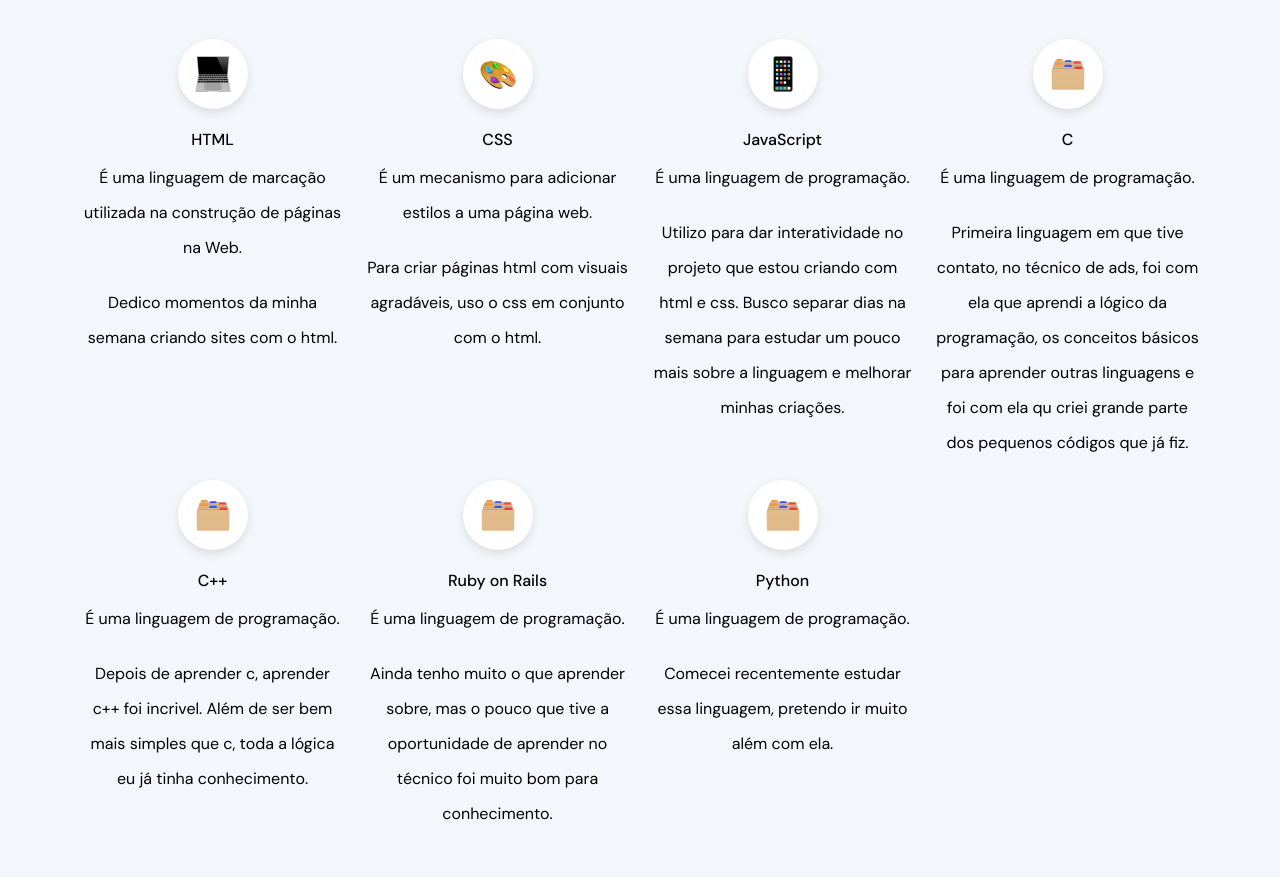
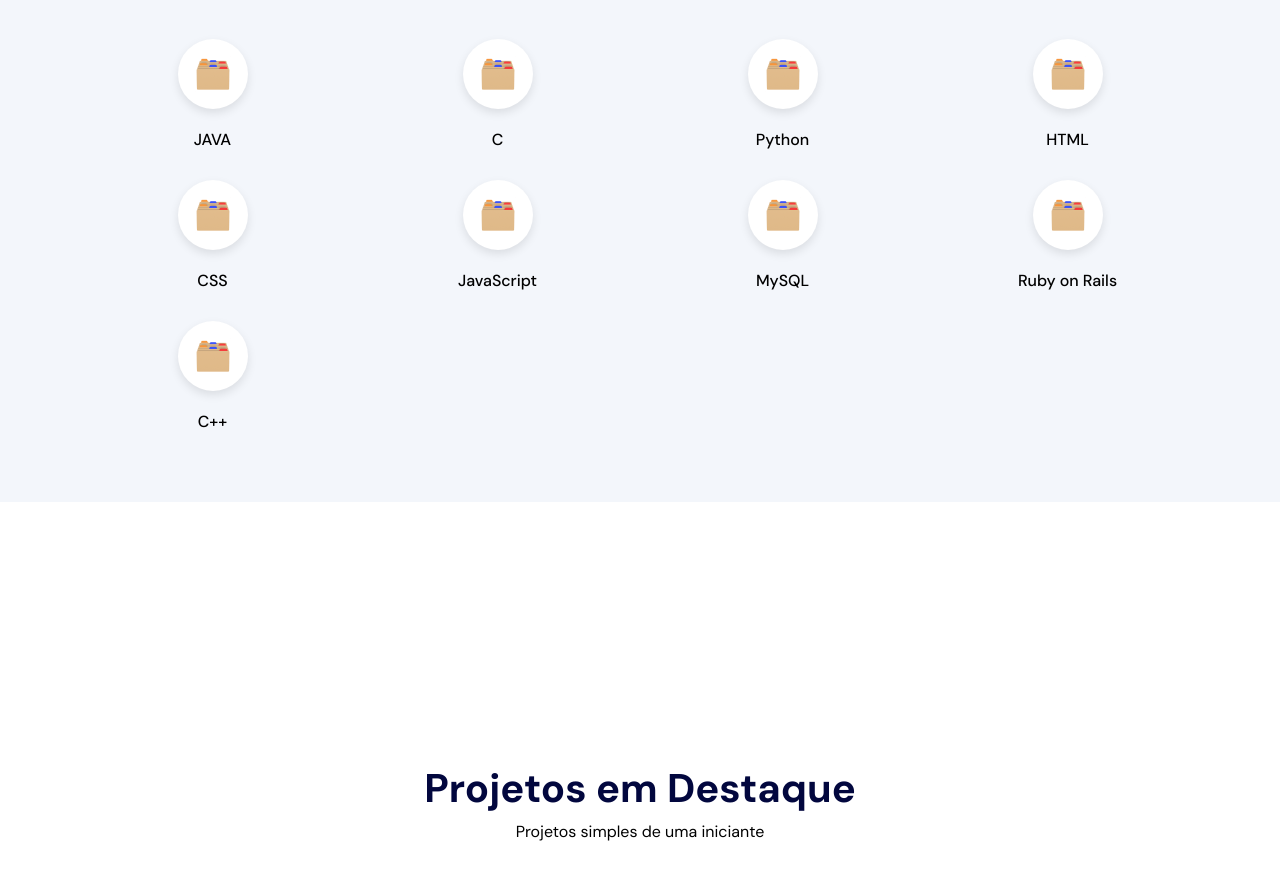
Before and after one commit to Laiz03/Portfolio, a plain HTML site: page index.html in a window 1280 px wide. Shown: the part 1920-2797 px from the top of the page. Drawn offline with Linux system fonts and the light colour scheme.

Commit message:
Update index.html

```diff
--- a/index.html
+++ b/index.html
@@ -47,7 +47,7 @@
     <header id="header" class="max-width">
         <div class="header_left">
             <h1  style=" font-size:5rem;">Olá! Sou Laiz Nascimento Desenvolvedora</h1>
-            <p>Estudante do Curso tecnólogo de Análise e Desenvolvimento de Sistemas  </p>
+            <p>Estudante do Curso tecnólogo em Análise e Desenvolvimento de Sistemas  </p>
             <a href="#about" class="btn btn-primary">Saiba Mais!</a>
         </div>
         <div class="header_rigth">
@@ -75,12 +75,11 @@
             </h3>
             <p>
                 Olá, eu sou Laiz Nascimento, uma graduanda em ADS apaixonada por tecnologia
-              e aprendizados novos. Estou no 2° período na faculdade, mas tenho um técnico
-              completo em análise e desenvolvimento de sistemas e cada dia busco conhecer
-              mais sobre a área e sobre as diversas linguagens.
+              e aprendizados novos. Estou no 3° período na faculdade, atualmente adquirindo conhecimentos em Java. Tenho um técnico
+              completo em análise e desenvolvimento de sistemas, onde tive o primeiro contato com a lógica da programação.
             </p>
             <p>
-                Estou atualmente aprendendo python e tenho como objetivos ingressar na
+                Tenho como objetivos ingressar na
               área e encontrar soluções inovadoras e criativas para os problemas que
               surgirem.
             </p>
@@ -97,93 +96,56 @@
         <ul>
           <li class="skills__item">
             <div class="image-container">
-              <img src="assets/notebook.png" alt="Desenvolvimento Web" />
+              <img src="assets/files.png" alt="Desenvolvimento Web" />
             </div>
-            <h3>HTML</h3>
-            <p>
-              É uma linguagem de marcação utilizada na construção de páginas na Web.
-            </p>
-            <p>
-              Dedico momentos da minha semana criando sites com o html.
-            </p>
+            <h3>JAVA</h3>
           </li>
           <li class="skills__item">
             <div class="image-container">
-              <img src="assets/colors.png" alt="Web Design" />
+              <img src="assets/files.png" alt="Desenvolvimento Web" />
             </div>
-            <h3>CSS</h3>
-            <p>
-              É um mecanismo para adicionar estilos a uma página web.
-            </p>
-            <p>
-              Para criar páginas html com visuais agradáveis, uso o css em conjunto com o html.
-            </p>
+            <h3>C</h3>
           </li>
           <li class="skills__item">
             <div class="image-container">
-              <img src="assets/phone.png" alt="UX/UI Design" />
+              <img src="assets/files.png" alt="Gerenciamentos de versões" />
             </div>
-                    <h3>JavaScript</h3>
-                    <p>
-                        É uma linguagem de programação.
-                    </p>
-                    <p>
-                      Utilizo para dar interatividade no projeto que estou criando com html e css.
-                      Busco separar dias na semana para estudar um pouco mais sobre a linguagem e melhorar
-                      minhas criações.
-                    </p>
+            <h3>Python</h3>
+          <li class="skills__item">
+            <div class="image-container">
+              <img src="assets/files.png" alt="Web Design" />
+            </div>
+            <h3>HTML</h3>
+          </li>
+          <li class="skills__item">
+            <div class="image-container">
+              <img src="assets/files.png" alt="UX/UI Design" />
+            </div>
+                <h3>CSS</h3>
                 </li>
                 <li class="skills__item">
                     <div class="image-container">
                       <img src="assets/files.png" alt="Gerenciamentos de versões" />
                     </div>
-                    <h3>C</h3>
-                    <p>
-                      É uma linguagem de programação.
-                    </p>
-                    <p>
-                      Primeira linguagem em que tive contato, no técnico de ads, foi com ela que aprendi
-                      a lógico da programação, os conceitos básicos para aprender outras linguagens e foi
-                      com ela qu criei grande parte dos pequenos códigos que já fiz.
-                    </p>
+                    <h3>JavaScript</h3>
                 </li>
-                <li class="skills__item">
-                  <div class="image-container">
-                    <img src="assets/files.png" alt="Gerenciamentos de versões" />
-                  </div>
-                  <h3>C++</h3>
-                  <p>
-                    É uma linguagem de programação.
-                  </p>
-                  <p>
-                    Depois de aprender c, aprender c++ foi incrivel. Além de ser bem mais simples
-                    que c, toda a lógica eu já tinha conhecimento.
-                  </p>
               </li>
               <li class="skills__item">
                 <div class="image-container">
                   <img src="assets/files.png" alt="Gerenciamentos de versões" />
                 </div>
+                <h3>MySQL</h3>
+              <li class="skills__item">
+                <div class="image-container">
+                  <img src="assets/files.png" alt="Gerenciamentos de versões" />
+                </div>
                 <h3>Ruby on Rails</h3>
-                <p>
-                  É uma linguagem de programação.
-                </p>
-                <p>
-                  Ainda tenho muito o que aprender sobre, mas o pouco que tive a oportunidade de
-                  aprender no técnico foi muito bom para conhecimento.
-                </p>
             </li>
             <li class="skills__item">
               <div class="image-container">
                 <img src="assets/files.png" alt="Gerenciamentos de versões" />
               </div>
-              <h3>Python</h3>
-              <p>
-                É uma linguagem de programação.
-              </p>
-              <p>
-                Comecei recentemente estudar essa linguagem, pretendo ir muito além com ela.
-              </p>
+              <h3>C++</h3>
           </li>
             </ul>
         </div>
@@ -215,6 +177,21 @@
           </li>
           <li class="projects__reversed-list">
             <div class="image">
+              <img src="assets/java.png" alt="delivery" />
+            </div>
+            <div class="projects__info">
+              <h3 class="tertiary-title">
+                Execicios Em Java
+              </h3>
+              <p>
+                Alguns dos Exercicios em Java
+                Linguagens: Java
+              </p>
+              <a href="https://github.com/Laiz03/ExerciciosEmJava/commits?author=Laiz03" target="_blank" style="cursor: pointer;">Veja &rarr;</a>
+            </div>
+          </li>
+          <li>
+            <div class="image">
               <img src="assets/calculadora.png" alt="ecommerce" />
             </div>
             <div class="projects__info">
@@ -226,6 +203,21 @@
                 Linguagens: Html, Css, JavaScript
               </p>
               <a href="https://laiz03.github.io/Calculadora-Projeto/calculadora.html" target="_blank" style="cursor: pointer;">Veja &rarr;</a>
+            </div>
+          </li>
+          <li class="projects__reversed-list">
+            <div class="image">
+              <img src="assets/mysql.png" alt="ecommerce" />
+            </div>
+            <div class="projects__info">
+              <h3 class="tertiary-title">
+                Minimundo - MySQL
+              </h3>
+              <p>
+                Projeto Em MySQL usando ukm modelo conceitual
+                Linguagens: MYSQL
+              </p>
+              <a href="https://github.com/Laiz03/Projeto-Minimundo---MySQL/blob/main/Projeto_minimundo.sql" target="_blank" style="cursor: pointer;">Veja &rarr;</a>
             </div>
           </li>
           <li>
```
